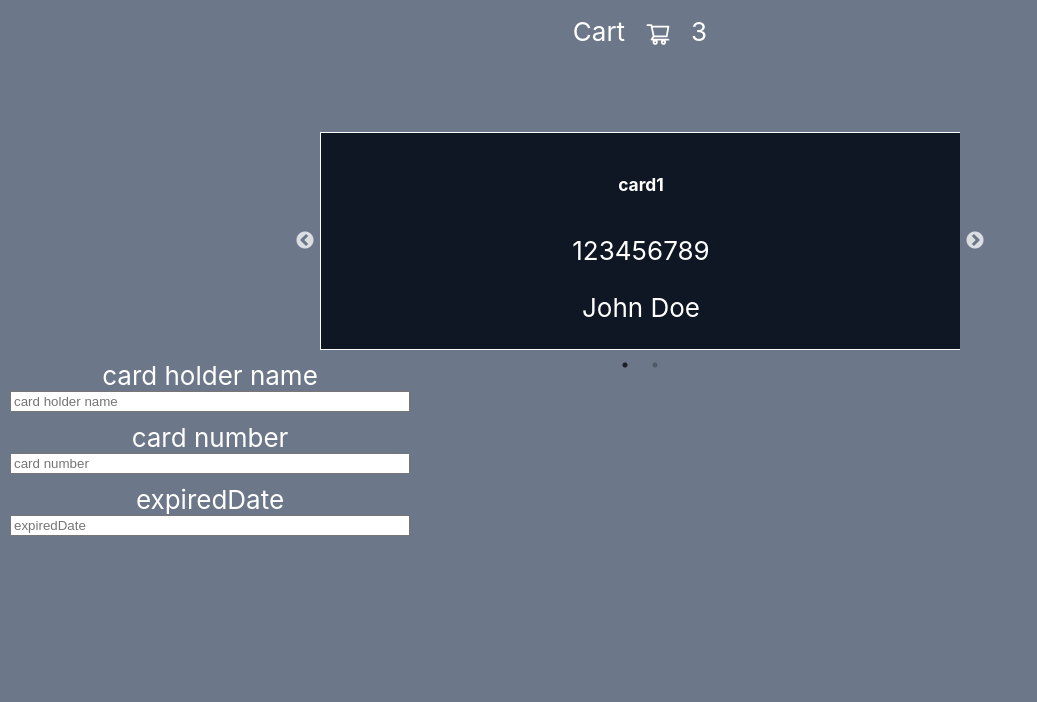
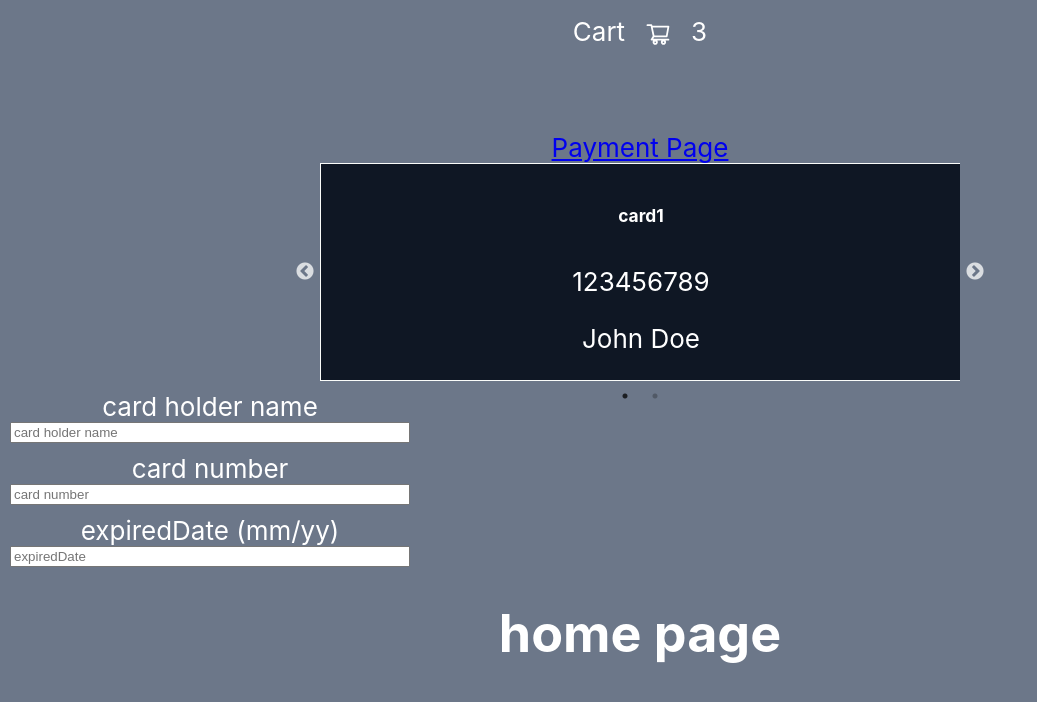
Before and after one commit to weblukas/concise-app, a React (Create React App) app: page / in a window 1280 px wide. Shown: the top 702 px of the page, without its empty margins (0-1037 px from the left). Built offline with nearby package versions, Linux system fonts and the light colour scheme.

Commit message:
validation fix

```diff
--- a/src/App.js
+++ b/src/App.js
@@ -1,16 +1,23 @@
-import './App.css';
-import { BrowserRouter as Router, Route, Switch} from 'react-router-dom'
-import CardSlider from './components/CardSlider';
-import Cart from './components/Cart';
-import Form from './components/Form';
+import "./App.css";
+import { Routes, Route, Link } from "react-router-dom";
+import CardSlider from "./components/CardSlider";
+import Cart from "./components/Cart";
+import Form from "./components/Form";
+import Home from "./Home";
+import PaymentPage from "./PaymentPage";
 
 function App() {
   return (
+    <div className="App">
 
-    <div className="App">
-        <Cart />
-        <CardSlider />
-        <Form />
+      <Cart />
+      <Link to="/payment-page">Payment Page</Link>
+      <CardSlider />
+      <Form />
+      <Routes>
+        <Route path="/" element={<Home />} />
+        <Route path="/payment-page" element={<PaymentPage />} />
+      </Routes>
     </div>
   );
 }
--- a/src/Home.js
+++ b/src/Home.js
@@ -1,11 +1,11 @@
 import React from 'react'
-import Card from './components/Card'
+
 
 const Home = () => {
     return (
         <div>
             <h1>home page</h1>
-            <Card />
+
         </div>
     )
 }
--- a/src/PaymentPage.js
+++ b/src/PaymentPage.js
@@ -1,11 +1,11 @@
 import React from 'react'
-import CardSlider from './components/CardSlider'
+
 
 const PaymentPage = () => {
     return (
         <div>
             <h1>Payment page</h1>
-            <CardSlider />
+
         </div>
     )
 }
--- a/src/components/Form.js
+++ b/src/components/Form.js
@@ -1,31 +1,46 @@
 import React, { useRef } from "react";
 import FormInput from "./FormInput";
-import valid from "card-validator";
+import cardValidator from "card-validator";
 
-console.log(valid);
+
 
 const initialValue = {
   name: "",
 };
 
-const nameValidation = /^[\w'\-,.][^0-9_!¡?÷?¿/\\+=@#$%ˆ&*(){}|~<>;:[\]]{2,}$/
+const nameValidation = /^[\w'\-,.][^0-9_!¡?÷?¿/\\+=@#$%ˆ&*(){}|~<>;:[\]]{2,}$/;
 
 const Form = () => {
   const formRef = useRef(initialValue);
 
+  const fieldUpdate = (fieldName, value) => {
+    formRef.current[fieldName] = value;
+  };
 
 
-  const fieldUpdate = (fieldName, value) => {
-    formRef.current[fieldName] = value;
+  const validators = {
+    name: (name) => nameValidation.test(formRef.current[name]),
+    cardNumberValidation: (name) => {
+      console.log(name);
+      console.log(formRef.current);
 
+      console.log(formRef.current[name]);
+
+      return cardValidator.number(formRef.current[name]).isPotentiallyValid;
+    },
+    expiredDate: (name) => {
+      console.log(name);
+      console.log(formRef.current);
+
+      console.log(formRef.current[name]);
+      console.log(
+        cardValidator.expirationDate(formRef.current[name]).isPotentiallyValid
+      );
+
+      return cardValidator.expirationDate(formRef.current[name])
+        .isPotentiallyValid;
+    },
   };
-
-  const validators = {
-    name: () => nameValidation.test(formRef.current),
-    cardNumberValidation: () => valid.number(formRef.current),
-    expiredDate: () => formRef.current.expiredDate.length > 4,
-  };
-
 
   // if()
   return (
@@ -38,16 +53,16 @@ const Form = () => {
         validCard={validators.name}
       />
       <FormInput
-        name="cardNumber"
+        name="card-number"
         placeholder="card number"
         label="card number"
         OnChange={(value) => fieldUpdate("card-number", value)}
-        validCard={validators.cardNumberValidation}
+        validCard={(value) => validators.cardNumberValidation(value)}
       />
       <FormInput
         name="expiredDate"
         placeholder="expiredDate"
-        label="expiredDate"
+        label="expiredDate (mm/yy)"
         OnChange={(value) => fieldUpdate("expiredDate", value)}
         validCard={validators.expiredDate}
       />
--- a/src/components/FormInput.js
+++ b/src/components/FormInput.js
@@ -2,9 +2,9 @@ import React, { useState } from "react";
 
 const FormInput = ({ label, name, placeholder, validCard, OnChange }) => {
   const [isValid, setIsValid] = useState(true);
-  const onBlur = () => {
+  const onBlur = (name) => {
     if (validCard !== undefined) {
-      setIsValid(validCard());
+      setIsValid(validCard(name));
     }
   };
 
@@ -12,13 +12,14 @@ const FormInput = ({ label, name, placeholder, validCard, OnChange }) => {
     <div>
       <label style={styles.input}>
         {label}
-        {!isValid && <span>Invalid</span>}
+        {!isValid && <span style={{ color: "red" }}>Invalid</span>}
         <input
           type="text"
           name={name}
           placeholder={placeholder}
           onChange={(e) => OnChange(e.target.value)}
-          onBlur={onBlur}
+          onBlur={() => onBlur(name)}
+
         />
       </label>
     </div>
--- a/src/index.js
+++ b/src/index.js
@@ -3,10 +3,14 @@ import ReactDOM from 'react-dom';
 import './index.css';
 import App from './App';
 import reportWebVitals from './reportWebVitals';
+import { BrowserRouter } from 'react-router-dom';
 
 ReactDOM.render(
   <React.StrictMode>
+  <BrowserRouter>
+
     <App />
+  </BrowserRouter>
   </React.StrictMode>,
   document.getElementById('root')
 );
```
